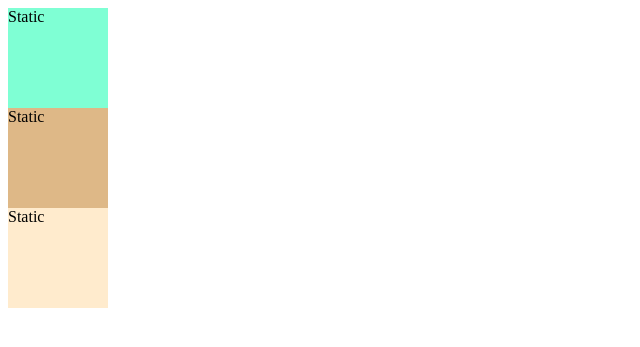
After one commit to Puputera/Latihan, a PHP site: the page made by Latihan 4/4 CSS position/1 static.html in a window 1280 px wide. The commit adds this page. Shown: the top 347 px of the page, without its empty margins (0-640 px from the left). Run offline with PHP 8.4, Linux system fonts and the light colour scheme.

Commit message:
latihan 4

```diff
--- a/Latihan 4/1 Css display/index.html
+++ b/Latihan 4/1 Css display/1 index.html
@@ -1,4 +1,4 @@
-<link rel="stylesheet" href="style.css">
+<link rel="stylesheet" href="1 style.css">
 <div id="header">
     Header
 </div>
--- /dev/null
+++ b/Latihan 4/1 Css display/2 block.html
@@ -0,0 +1,5 @@
+<style>
+     h1,p {background:orange};
+</style>
+     <h1>Halo Coders!</h1>
+     <p> Selamat datang di Codepolitan</p>
--- /dev/null
+++ b/Latihan 4/1 Css display/3 blok  diatur.html
@@ -0,0 +1,5 @@
+<style>
+ h1,p {background:orange;width:200px;height:75px;}
+ </style>
+<h1>Halo Coders!</h1>
+ <p> Selamat datang di Codepolitan</p>
--- /dev/null
+++ b/Latihan 4/1 Css display/4 inline.html
@@ -0,0 +1,5 @@
+<style>
+ span {background:orange;}
+</style>
+<h1>Halo Coders!</h1>
+<p> Selamat datang di<span>Codepolitan</span></p>
--- /dev/null
+++ b/Latihan 4/1 Css display/5 inline.html
@@ -0,0 +1,6 @@
+<style>
+    span {background:orange;width:100px;height:50px;}
+    /* width dan height pada kelas span, maka tidak berpengaruh pada outputnya. */
+</style>
+    <h1>Halo Coders!</h1>
+    <p> Selamat datang di<span>Codepolitan</span></p>
--- /dev/null
+++ b/Latihan 4/1 Css display/6 inline blok.html
@@ -0,0 +1,5 @@
+<style>
+     span {background:orange;width:100px;height:50px;display:inline-block;}
+</style>
+<h1>Halo Coders!</h1>
+<p> Selamat datang di<span>Codepolitan</span></p>
--- /dev/null
+++ b/Latihan 4/1 Css display/7 none.html
@@ -0,0 +1,5 @@
+<style>
+    span {background:orange;width:100px;height:50px;display:none;}
+</style>
+    <h1>Halo Coders!</h1>
+    <p> Selamat datang di<span>Codepolitan</span></p>
--- /dev/null
+++ b/Latihan 4/1 contoh style.css
@@ -0,0 +1,6 @@
+#judul
+{
+font-family:tahoma;
+font-size:20px;
+color:#FF0000;
+}
--- a/Latihan 4/style_tabel.css
+++ b/Latihan 4/3 style_tabel.css
@@ -12,6 +12,7 @@ td {
 
 th {
     padding: 8px 0;
+    /* padding untuk memberi jarak antara garis dan text */
     background: #0cf;
 }
 
@@ -19,6 +20,7 @@ td {
     padding: 4px 8px;
 }
 
+/* style_tabel2.css */
 .zebra tr:nth-child(even) {
     background-color: #E6E6FA;
 }
@@ -28,5 +30,5 @@ td {
 }
 
 .zebra tr:hover {
-    background-color: yellow;
+    background-color: rgb(12, 55, 119);
 }
--- /dev/null
+++ b/Latihan 4/4 CSS position/1 static.css
@@ -0,0 +1,20 @@
+#satu{
+    width: 100px;
+    height: 100px;
+    background-color:aquamarine;
+    position: static;
+}
+
+#dua{
+    width: 100px;
+    height: 100px;
+    background-color: burlywood;
+    position: relative;
+}
+
+#tiga{
+    width: 100px;
+    height:100px;
+    background-color:blanchedalmond;
+    position: static;
+}
--- /dev/null
+++ b/Latihan 4/4 CSS position/1 static.html
@@ -0,0 +1,18 @@
+<!DOCTYPE html>
+<html lang="en">
+<head>
+    <title>Position Static</title>
+    <link rel="stylesheet" href="1 static.css">
+</head>
+<body>
+    <div id="satu">
+        Static
+    </div>
+    <div id="dua">
+        Static
+    </div>
+    <div id="tiga">
+        Static
+    </div>
+</body>
+</html>
```
Also changed, not shown: Latihan 4/1 contoh 3.html (added, +15 -0 lines), Latihan 4/2 tabel_css.html (renamed from Latihan 4/tabel_css.html, +4 -4 lines), Latihan 4/3 style_tabel.html (renamed from Latihan 4/style_tabel.html, +5 -5 lines), Latihan 4/3 style_tabel2.css (added, +11 -0 lines), Latihan 4/1 Css display/1 style.css (renamed from Latihan 4/1 Css display/style.css).
